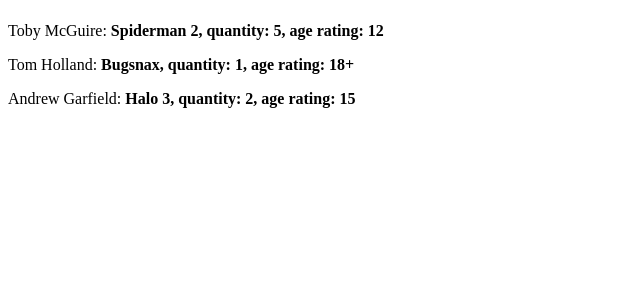
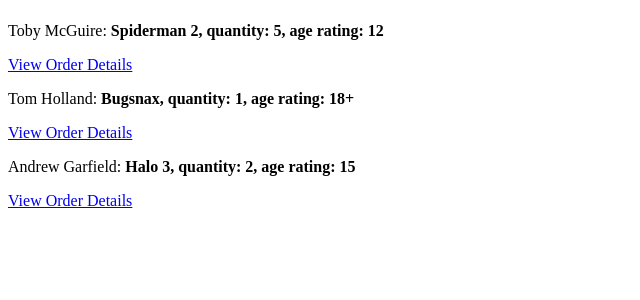
Before and after one commit to Procyonax/Wk3-Day3, a Flask app: page / in a window 1280 px wide. Shown: the part 58-358 px from the top of the page, without its empty margins (0-640 px from the left). Run offline with Flask 3, Linux system fonts and the light colour scheme.

Commit message:
updated with routes to order details

```diff
--- a/controllers/controller.py
+++ b/controllers/controller.py
@@ -4,4 +4,8 @@
 
 @app.route('/')
 def index():
-    return render_template('index.html', orders=orders)
+    return render_template('index.html', title='Home', orders=orders)
+
+@app.route('/<int:id>')
+def single_order(id):
+    return render_template('show.html', title='Single Order', order=orders[id-1])
--- a/models/order.py
+++ b/models/order.py
@@ -1,6 +1,7 @@
 class Order():
 
-    def __init__(self, customer_name, order_date, quantity, game_title, age_rating):
+    def __init__(self, id, customer_name, order_date, quantity, game_title, age_rating):
+        self.id = id
         self.customer_name = customer_name
         self.order_date = order_date
         self.quantity = quantity
--- a/models/order_list.py
+++ b/models/order_list.py
@@ -1,6 +1,6 @@
 from models.order import *
 
-order1 = Order("Toby McGuire", "18/01/23", "5", "Spiderman 2", "12")
-order2 = Order("Tom Holland", "12/03/23", "1", "Bugsnax", "18+")
-order3 = Order("Andrew Garfield", "21/02/23", "2", "Halo 3", "15")
+order1 = Order(1, "Toby McGuire", "18/01/23", "5", "Spiderman 2", "12")
+order2 = Order(2, "Tom Holland", "12/03/23", "1", "Bugsnax", "18+")
+order3 = Order(3, "Andrew Garfield", "21/02/23", "2", "Halo 3", "15")
 orders = [order1, order2, order3]
--- a/templates/index.html
+++ b/templates/index.html
@@ -16,6 +16,7 @@
             <p>
                 {{order.customer_name}}: <b>{{order.game_title + ", quantity: " + order.quantity + ", age rating: " + order.age_rating}}</b>
             </p>
+            <a href="{{ url_for('single_order', id=order.id) }}">View Order Details</a>
         </div>
         {% endfor %}
         </main>
```
Also changed, not shown: templates/show.html (added, +14 -0 lines).
